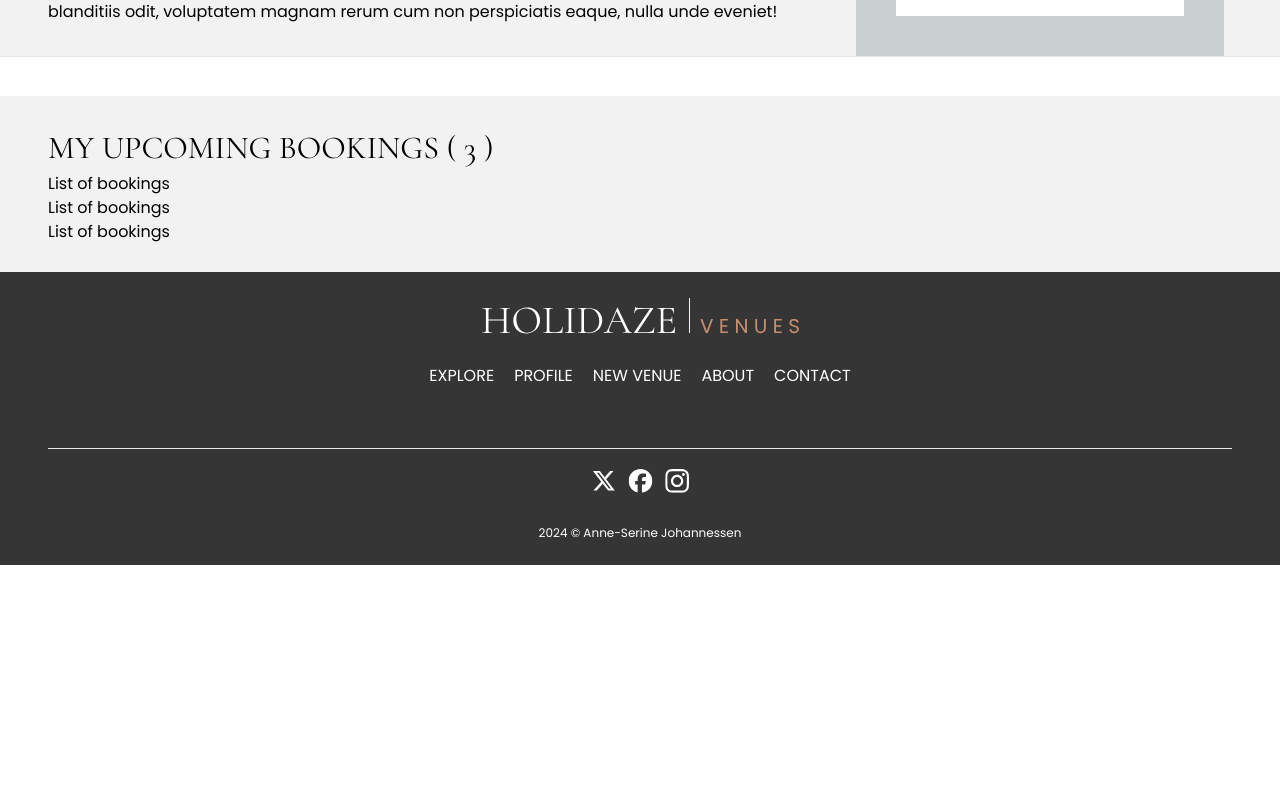
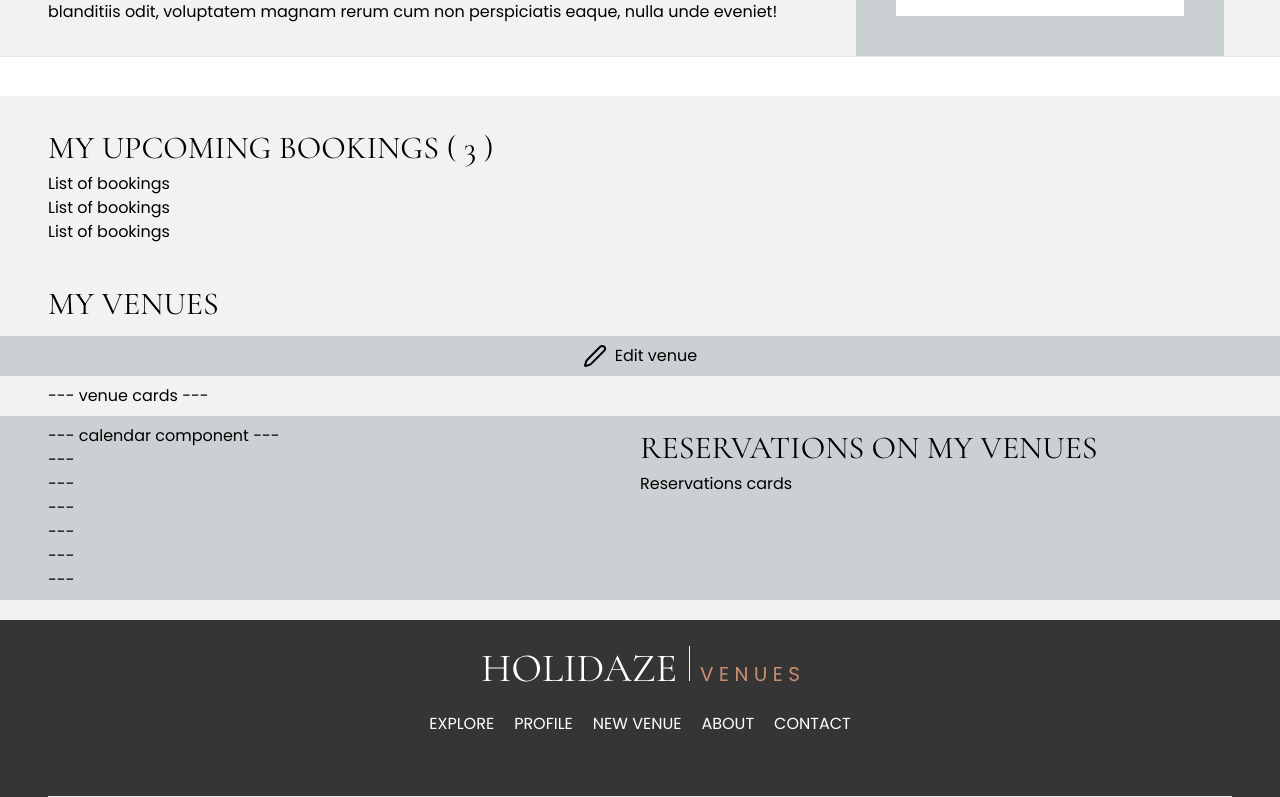
Before and after one commit to Anne-Serine/holidaze_project-exam-2, a React (Vite) app: page /profile in a window 1280 px wide. Shown: the part 590-1387 px from the top of the page. Before the commit the page ends 1155 px from the top, so only its background shows below. Built offline with nearby package versions, Linux system fonts and the light colour scheme.

Commit message:
markup - magager profile

```diff
--- a/src/pages/Profile.jsx
+++ b/src/pages/Profile.jsx
@@ -1,4 +1,4 @@
-import { Settings } from "lucide-react";
+import { Pen, Settings } from "lucide-react";
 
 function Profile() {
   return (
@@ -53,6 +53,46 @@ function Profile() {
           <p>List of bookings</p>
           <p>List of bookings</p>
         </div>
+
+        {/* Admin profile  */}
+
+
+      </div>
+      <div className="my-5">
+        <h2 className="container">My venues</h2>
+        <div className="bg-daze-primary-op10">
+          <div className="container flex justify-center gap-10">
+            <button className="flex gap-2 items-center">
+              <Pen />
+              <p>Edit venue</p>
+            </button>
+          </div>
+        </div>
+        <div className="container">
+          {/* Venue cards components */}
+          --- venue cards ---
+        </div>
+        <div className="bg-daze-primary-op10">
+          <div className="container grid grid-flow-col grid-cols-4">
+            <div className="col-span-2">
+              {/* Calendar component */}
+                --- calendar component ---
+              <p>---</p>
+              <p>---</p>
+              <p>---</p>
+              <p>---</p>
+              <p>---</p>
+              <p>---</p>
+            </div>
+            <div className="col-span-2">
+              <h2>Reservations on my venues</h2>
+              {/* Reservations cards */}
+              Reservations cards
+            </div>
+
+          </div>
+
+        </div>
       </div>
     </div>
   );
```
